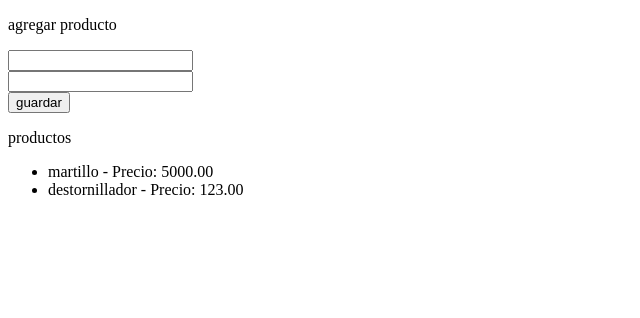
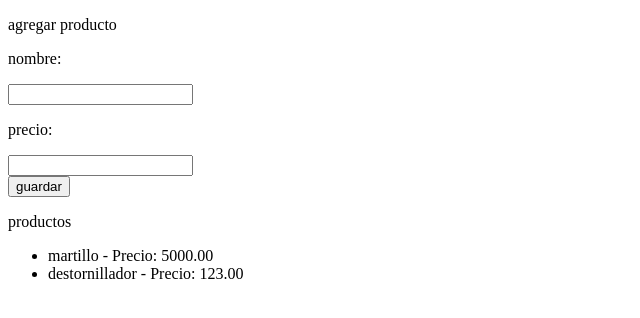
Before and after one commit to matiasvicencio/integracion, a Django app: page / in a window 1280 px wide. Shown: the top 318 px of the page, without its empty margins (0-640 px from the left). Run offline with Django 5.2, Linux system fonts and the light colour scheme; data comes from the database, SQL or seed files in the repository.

Commit message:
integracion1

```diff
--- a/aplicaciones/ferremas/templates/productos.html
+++ b/aplicaciones/ferremas/templates/productos.html
@@ -11,9 +11,11 @@
         <p>agregar producto</p>
         <form action="/agregarproducto/" method="post">{% csrf_token %}
             <div>
+                <p>nombre:</p>
                 <input type="text" name="nombreproducto" required>
             </div>
             <div>
+                <p>precio:</p>
                 <input type="number" name="precioproducto" required>
             </div>
             <div>
```
